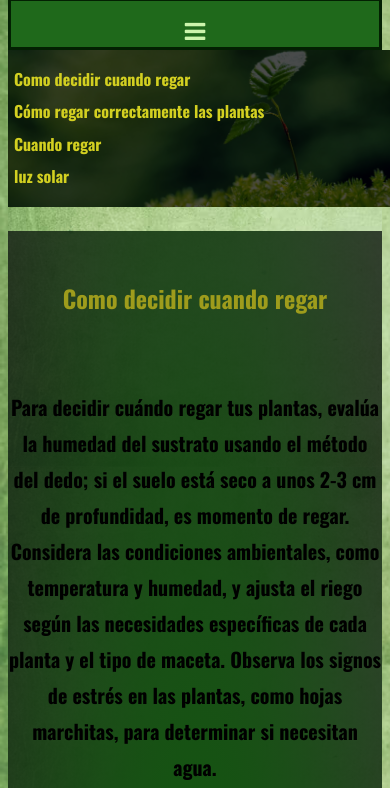
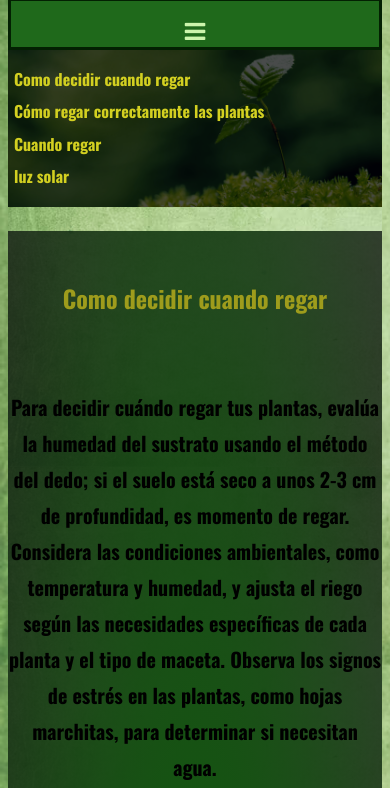
Before and after one commit to LeitoToledo/PreEntrega2ToledoLeonel, a website: page pages/tipsycuidados.html in a window 390 px wide. Shown: the part 179-967 px from the top of the page. Drawn offline with nearby package versions, Linux system fonts and the light colour scheme.

Commit message:
cambio formato imagenfondo

```diff
--- a/scss/_Sections/_tipsycuidados.scss
+++ b/scss/_Sections/_tipsycuidados.scss
@@ -6,13 +6,16 @@
 
     .seccion-conteiner-tips {
         position: relative;
-        background: url('/assets/images/Descargar\ Pack\ Bellos\ Fondos\ de\ paisajes\ HD\ \(10\).jpg') no-repeat center center;
+        background-image:url(/assets/images/imagenfondotip.png);
         background-size: cover;
+        background-repeat: no-repeat;
+        background-position: center center;
         width: 100%;
         height: 100vh;
         display: flex;
         justify-content: center;
         align-items: center;
+        overflow: hidden;
 
     }
 
@@ -23,7 +26,7 @@
         left: 0;
         right: 0;
         bottom: 0;
-        background-color: rgba(0, 0, 0, 0.7); /* Cambia el color y la opacidad según tus necesidades */
+        background-color: rgba(0, 0, 0, 0.7);
         z-index: 1;
     }
     .titulo-conteiner-tips {
@@ -56,7 +59,7 @@
 
         .seccion-conteiner-tips{
             height: auto;
-            width: 100vw;
+            width: 100%;
             display: flex;
             justify-content: center;
             text-align: start;
```
Also changed, not shown: assets/images/Descargar Pack Bellos Fondos de paisajes HD (10).jpg (deleted), assets/images/imagenfondotip.png (added), css/styles.css, 1 other file.
